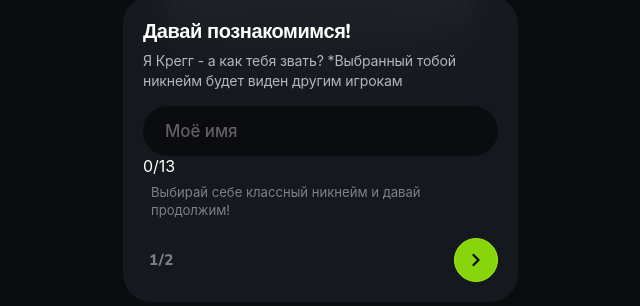
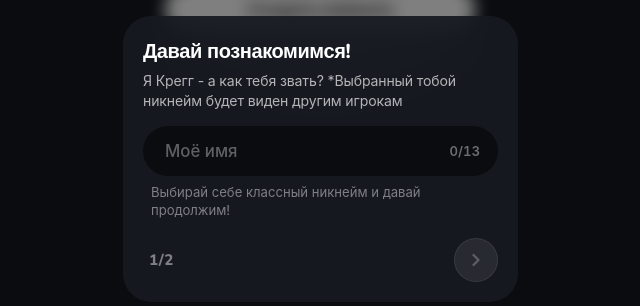
Before and after one commit to jango100500-ui/Craig-Go, a React (Vite) app: page / in a window 1280 px wide. Shown: the part 491-797 px from the top of the page, without its empty margins (320-960 px from the left). Built offline with nearby package versions, Linux system fonts and the light colour scheme; no server answers.

Commit message:
Update index.css

```diff
--- a/src/index.css
+++ b/src/index.css
@@ -402,9 +402,16 @@ html, body {
   text-align: left;
 }
 
+.onboarding-input-container {
+  position: relative;
+  width: 100%;
+  display: flex;
+  align-items: center;
+}
+
 .onboarding-name-input {
   width: 100%;
-  padding: 15px 22px;
+  padding: 15px 56px 15px 22px;
   background: var(--bg-color);
   border: none;
   border-radius: 9999px;
@@ -417,6 +424,16 @@ html, body {
 
 .onboarding-name-input::placeholder {
   color: rgba(255, 255, 255, 0.35);
+}
+
+.onboarding-char-counter {
+  position: absolute;
+  right: 18px;
+  font-size: 0.82rem;
+  font-weight: 600;
+  color: rgba(255, 255, 255, 0.4);
+  font-variant-numeric: tabular-nums;
+  pointer-events: none;
 }
 
 .onboarding-input-hint {
@@ -446,20 +463,29 @@ html, body {
   width: 44px;
   height: 44px;
   border-radius: 50%;
+  display: flex;
+  align-items: center;
+  justify-content: center;
+  outline: none;
+  transition: transform 0.15s ease, background-color 0.25s ease, color 0.25s ease, border-color 0.25s ease;
+}
+
+.onboarding-next-circle-btn.active {
   background: var(--green-accent);
   border: 1px solid var(--green-border);
   color: #0b0c0f;
-  display: flex;
-  align-items: center;
-  justify-content: center;
   cursor: pointer;
-  outline: none;
-  transition: transform 0.15s ease, opacity 0.15s ease;
 }
 
-.onboarding-next-circle-btn:active {
+.onboarding-next-circle-btn.active:active {
   transform: scale(0.92);
-  opacity: 0.9;
+}
+
+.onboarding-next-circle-btn.disabled {
+  background: rgba(255, 255, 255, 0.08);
+  border: 1px solid rgba(255, 255, 255, 0.08);
+  color: rgba(255, 255, 255, 0.25);
+  cursor: not-allowed;
 }
 
 .circular-carousel-stage {
@@ -493,7 +519,8 @@ html, body {
   left: 0;
   width: 56px;
   height: 56px;
-  will-change: transform, opacity;
+  cursor: pointer;
+  will-change: transform, opacity, filter;
 }
 
 .avatar-capsule-box {
```
